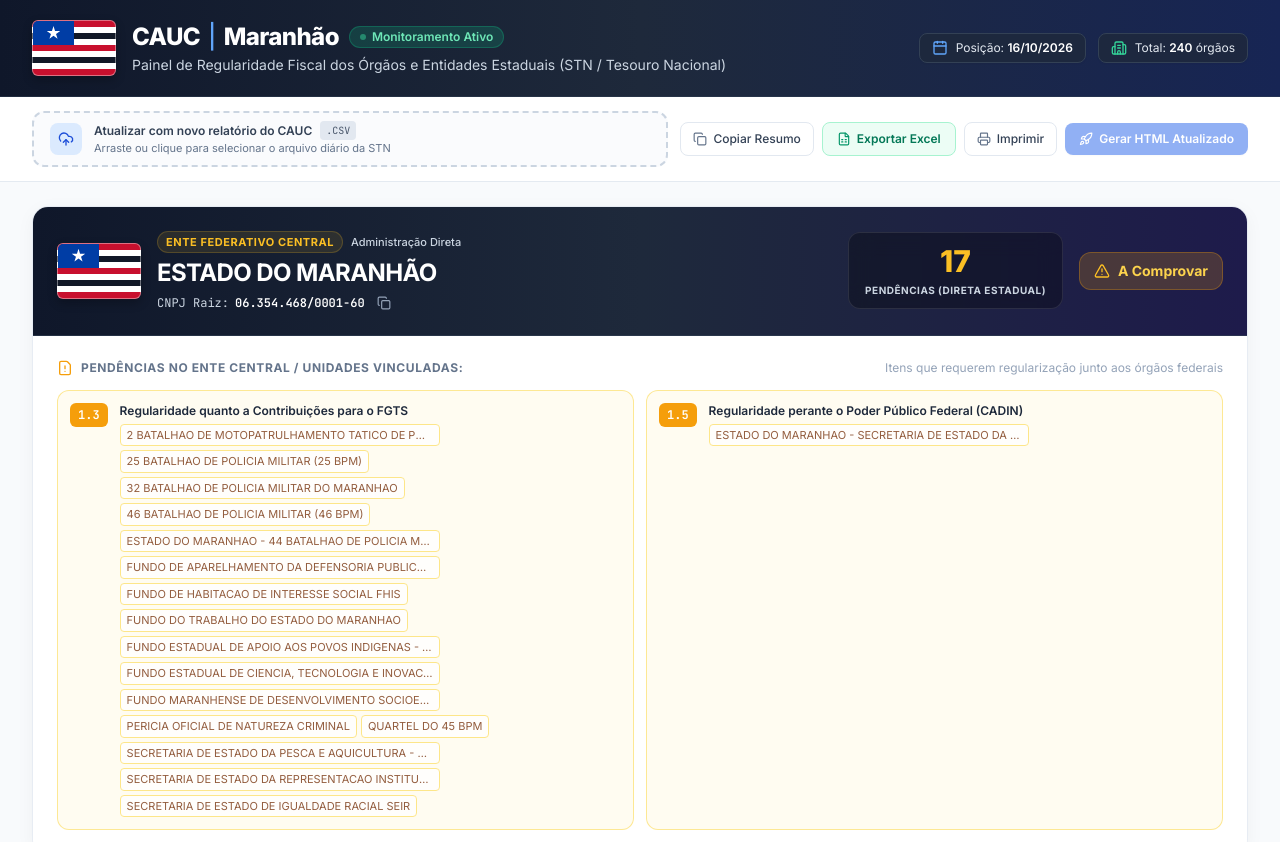
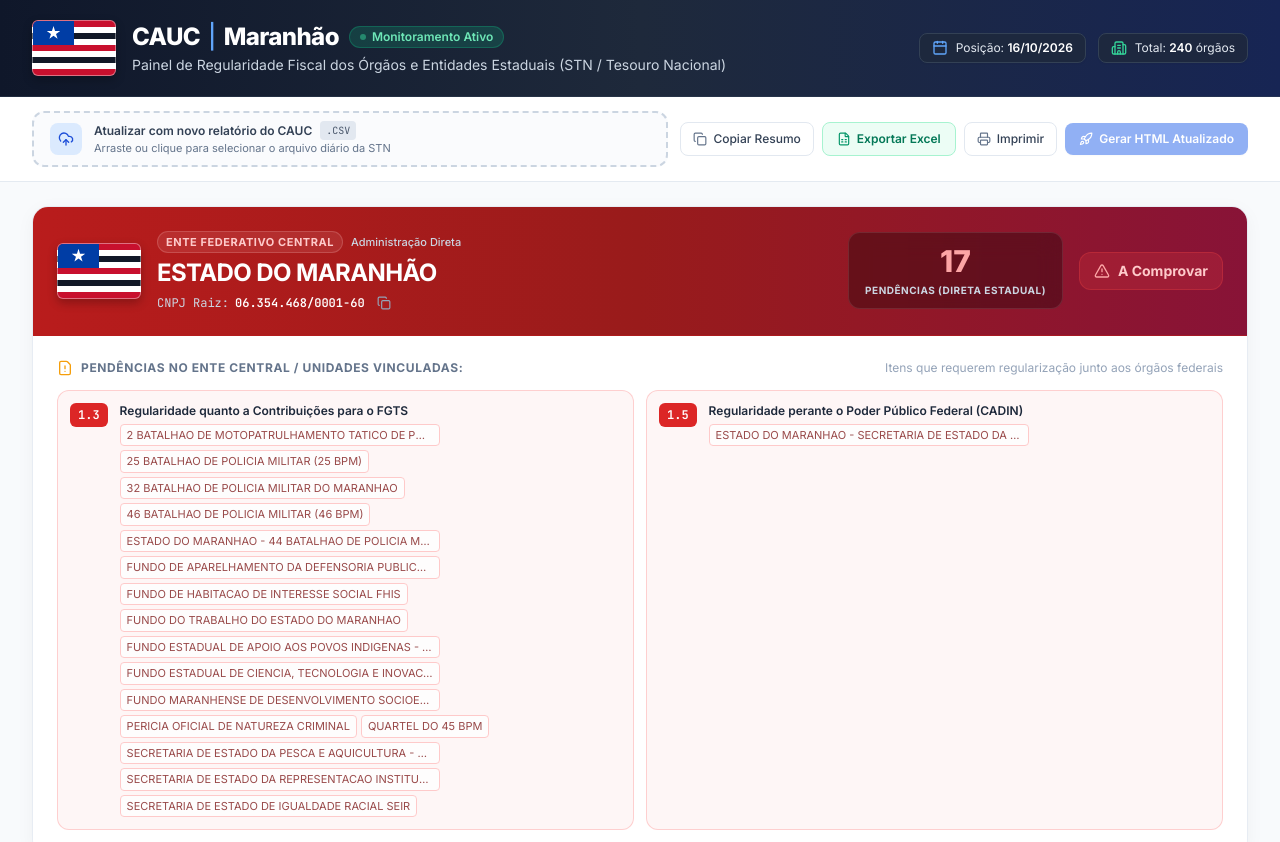
Before and after one commit to JokClub/dashboard-cauc, a plain HTML site: page index.html in a window 1280 px wide. Shown: the top 842 px of the page. Drawn offline with nearby package versions, Linux system fonts and the light colour scheme.

Commit message:
Add files via upload

```diff
--- a/index.html
+++ b/index.html
@@ -224,13 +224,13 @@
 
     <!-- Card Destaque: Ente Federativo Principal (Estado do Maranhão) -->
     <div id="estadoBanner" class="glass-card rounded-2xl overflow-hidden transition-all duration-300 hover:shadow-lg">
-      <div class="p-5 sm:p-6 bg-gradient-to-r from-slate-900 via-slate-800 to-indigo-950 text-white flex flex-col md:flex-row md:items-center justify-between gap-5 border-b border-slate-700/60">
+      <div id="estadoBannerHeader" class="p-5 sm:p-6 bg-gradient-to-r from-red-700 via-red-800 to-rose-900 text-white flex flex-col md:flex-row md:items-center justify-between gap-5 border-b border-red-700/60">
 
         <div class="flex items-start sm:items-center gap-4">
           <div class="ma-flag flex-shrink-0 mt-1 sm:mt-0"></div>
           <div>
             <div class="flex flex-wrap items-center gap-2">
-              <span class="text-[11px] font-bold uppercase tracking-wider text-amber-400 bg-amber-400/10 px-2 py-0.5 rounded-full border border-amber-400/20">
+              <span id="estadoEntePill" class="text-[11px] font-bold uppercase tracking-wider text-red-200 bg-red-200/10 px-2 py-0.5 rounded-full border border-red-200/20">
                 Ente Federativo Central
               </span>
               <span class="text-[11px] font-medium text-slate-300">Administração Direta</span>
@@ -1286,7 +1286,7 @@
       });
     }
 
-    /* Renderização do Banner do Estado — fix v7 (17 diretas unificado) */
+    /* Renderização do Banner do Estado — fix v9 (red/green dinâmico + 17 diretas) */
     function renderEstadoBanner() {
       const RE_RAIZ_ESTADO = /^\s*ESTADO\s+(DE|DO|DA)\s+[^-]+$/i;
       const CNPJ_RAIZ_MA = '06.354.468/0001-60';
@@ -1300,27 +1300,48 @@
 
       const codigosUnicos = [...new Set(pendsEstado.map(p => p['Código']))].sort(naturalSort);
       const qtd = pendsEstado.length;
-
-      document.getElementById('estadoPendNum').textContent = qtd;
+      const hasPendencias = qtd > 0;
+
+      // ---- Seletores de cor ----
+      const pendNum = document.getElementById('estadoPendNum');
       const statusBadge = document.getElementById('estadoStatusBadge');
       const listEl = document.getElementById('estadoPendList');
-
-      if (qtd > 0) {
-        statusBadge.className = 'px-3.5 py-2 rounded-xl text-xs sm:text-sm font-bold bg-amber-500/20 text-amber-300 border border-amber-500/30 flex items-center gap-2 shadow-xs';
-        statusBadge.innerHTML = '<i data-lucide="alert-triangle" class="w-4 h-4 text-amber-400"></i><span>A Comprovar</span>';
+      const bannerHeader = document.getElementById('estadoBannerHeader');
+      const entePill = document.getElementById('estadoEntePill');
+      const fileWarningIcon = document.querySelector('#estadoPendList') // manipulação abaixo por inline style
+
+      // Número grande do banner
+      pendNum.textContent = qtd;
+      pendNum.className = hasPendencias
+        ? 'text-2xl sm:text-3xl font-extrabold text-red-300 leading-none'
+        : 'text-2xl sm:text-3xl font-extrabold text-emerald-300 leading-none';
+
+      // Cabeçalho do banner (gradiente)
+      bannerHeader.className = hasPendencias
+        ? 'p-5 sm:p-6 bg-gradient-to-r from-red-700 via-red-800 to-rose-900 text-white flex flex-col md:flex-row md:items-center justify-between gap-5 border-b border-red-700/60'
+        : 'p-5 sm:p-6 bg-gradient-to-r from-emerald-700 via-emerald-800 to-teal-900 text-white flex flex-col md:flex-row md:items-center justify-between gap-5 border-b border-emerald-700/60';
+
+      // Pill "Ente Federativo Central"
+      entePill.className = hasPendencias
+        ? 'text-[11px] font-bold uppercase tracking-wider text-red-200 bg-red-200/10 px-2 py-0.5 rounded-full border border-red-200/20'
+        : 'text-[11px] font-bold uppercase tracking-wider text-emerald-200 bg-emerald-200/10 px-2 py-0.5 rounded-full border border-emerald-200/20';
+
+      if (hasPendencias) {
+        statusBadge.className = 'px-3.5 py-2 rounded-xl text-xs sm:text-sm font-bold bg-red-500/20 text-red-200 border border-red-500/30 flex items-center gap-2 shadow-xs';
+        statusBadge.innerHTML = '<i data-lucide="alert-triangle" class="w-4 h-4 text-red-300"></i><span>A Comprovar</span>';
 
         listEl.innerHTML = codigosUnicos.map(cod => {
           const desc = CODIGO_DESCRICAO[cod] || 'Descrição regulamentar do CAUC';
           const affected = pendsEstado.filter(p => p['Código'] === cod);
           return `
-            <div class="p-3 bg-amber-50/70 border border-amber-200/90 rounded-xl flex items-start gap-3 transition-hover hover:bg-amber-50">
-              <span class="font-mono font-bold text-xs bg-amber-500 text-white px-2 py-1 rounded-md shrink-0 shadow-xs">
+            <div class="p-3 bg-red-50/70 border border-red-200/90 rounded-xl flex items-start gap-3 transition-hover hover:bg-red-50">
+              <span class="font-mono font-bold text-xs bg-red-600 text-white px-2 py-1 rounded-md shrink-0 shadow-xs">
                 ${escapeHtml(cod)}
               </span>
               <div class="min-w-0 flex-1">
                 <div class="text-xs font-semibold text-slate-800 leading-snug">${escapeHtml(desc)}</div>
-                <div class="text-[11px] text-amber-900/80 mt-1 flex flex-wrap gap-1">
-                  ${affected.map(a => `<span class="bg-white/80 border border-amber-200 rounded px-1.5 py-0.5 truncate max-w-xs" title="${escapeHtml(a.Nome)}">${escapeHtml(a.Nome)}</span>`).join('')}
+                <div class="text-[11px] text-red-900/80 mt-1 flex flex-wrap gap-1">
+                  ${affected.map(a => `<span class="bg-white/80 border border-red-200 rounded px-1.5 py-0.5 truncate max-w-xs" title="${escapeHtml(a.Nome)}">${escapeHtml(a.Nome)}</span>`).join('')}
                 </div>
               </div>
             </div>
@@ -1992,5 +2013,6 @@
       document.getElementById('btnPublish').addEventListener('click', generateUpdatedHtmlDownload);
     });
   </script>
+<script type="module" src="https://static.cloudflareinsights.com/beacon.min.js/vce701823e78c4301a35b7e07294d87301792088814092" integrity="sha512-UKNk8GbxkABxKcXYuLkO16EleLGUkcvJWtpSNmExE0Too3ZaFAxTscNWEc1OdAv5/BikHawapSCaiD2XCmp+Bw==" data-cf-beacon='{"version":"2024.11.0","token":"4edd5f8ec12a48cfa682ab8261b80a79","spa":2}' crossorigin="anonymous"></script>
 </body>
 </html>
```
